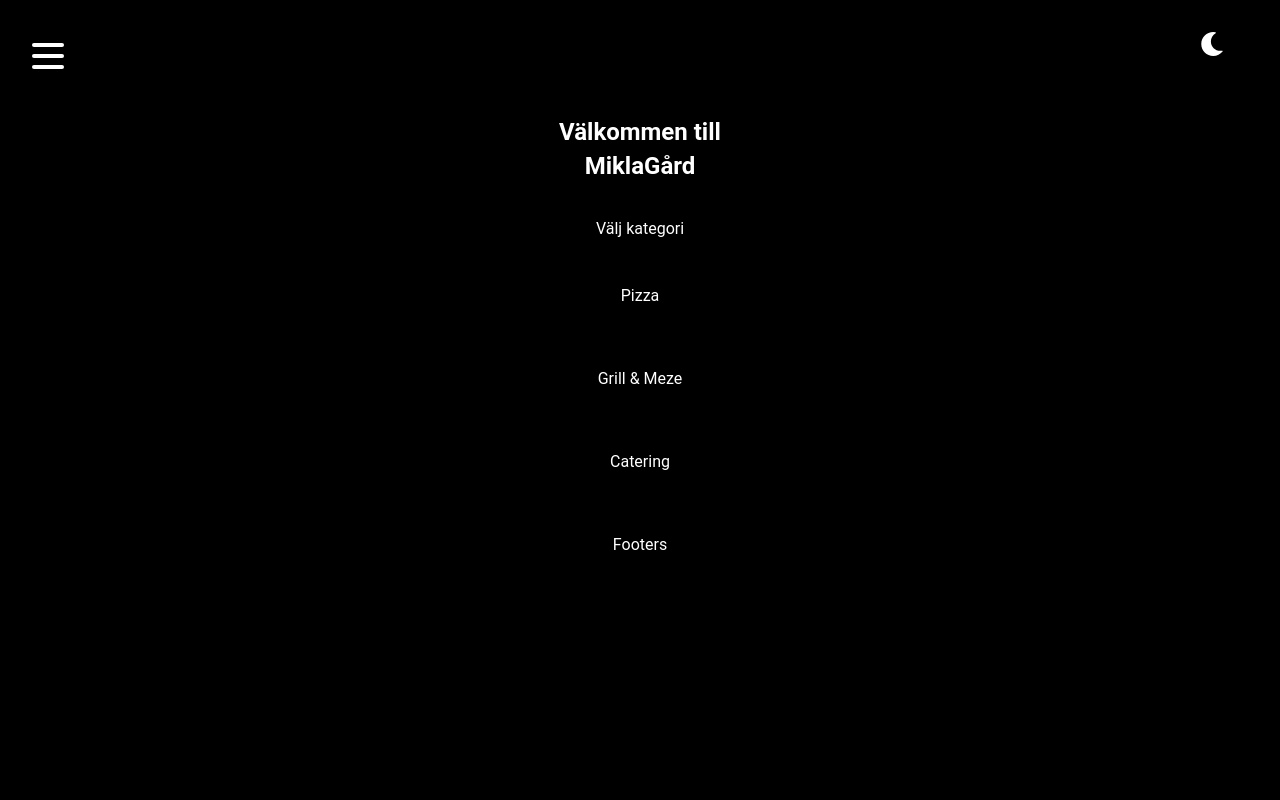
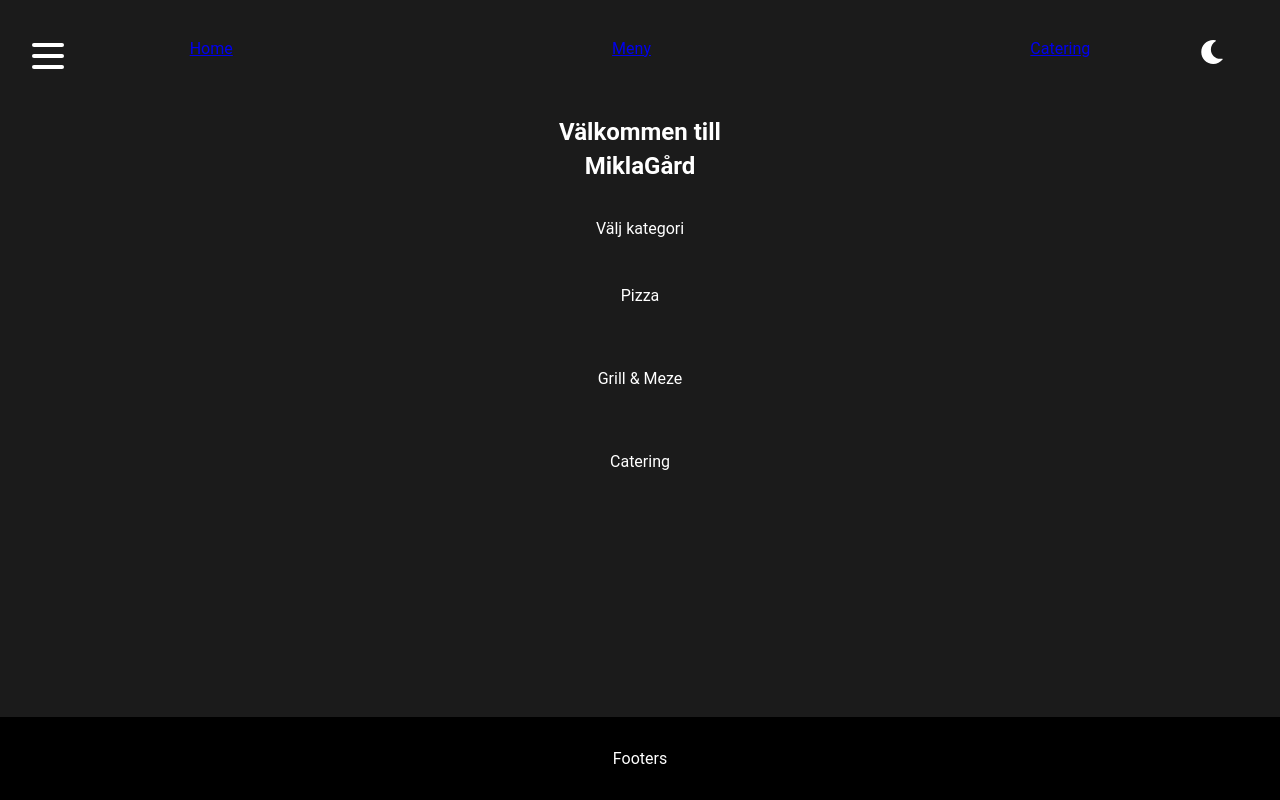
Before and after one commit to ozgurcoban/mikla, a React (Create React App) app: page / in a window 1280 px wide. Built offline with nearby package versions, Linux system fonts and the light colour scheme.

Commit message:
footer implemented

```diff
--- a/public/index.html
+++ b/public/index.html
@@ -24,7 +24,7 @@
       work correctly both with client-side routing and a non-root public URL.
       Learn how to configure a non-root public URL by running `npm run build`.
     -->
-    <title>React App</title>
+    <title>Mikla</title>
   </head>
   <body>
     <noscript>You need to enable JavaScript to run this app.</noscript>
--- a/src/App.js
+++ b/src/App.js
@@ -1,35 +1,36 @@
-import { useState } from 'react';
 import { BrowserRouter, Routes, Route } from 'react-router-dom';
 // styles
 import { ThemeProvider } from 'styled-components';
 import { GlobalStyles, lightTheme, darkTheme } from './styles/global';
 // components
 import Home from './pages/Home';
-import Navbar from './components/Navbar';
+
 import { useDarkMode } from './hooks/useDarkMode.js';
 import { Toggle } from './components/Toggle';
 import { Footer } from './components/Footer';
 import { Menu } from './pages/MenuPage';
 import { Catering } from './pages/CateringPage';
+import { Error } from './pages/Error';
 
 function App() {
   const [theme, toggleTheme] = useDarkMode();
   const themeMode = theme === 'light' ? lightTheme : darkTheme;
   return (
+    <div id='container'>
       <BrowserRouter>
         <ThemeProvider theme={themeMode}>
+          <GlobalStyles />
+          <Toggle theme={theme} toggleTheme={toggleTheme} />
           <Routes>
-          <Route path='/' element={Home} />
-          <Route path='menu' element={Menu} />
-          <Route path='catering' element={Catering} />
+            <Route path='/' element={<Home />}>
+              <Route path='menu' element={<Menu />} />
+              <Route path='catering' element={<Catering />} />
+              <Route path='*' element={<Error />} />
+            </Route>
           </Routes>
-        <GlobalStyles />
-        <Navbar />
-        <Toggle theme={theme} toggleTheme={toggleTheme} />
-        <Home />
-        <Footer />
         </ThemeProvider>
       </BrowserRouter>
+    </div>
   );
 }
 
--- a/src/components/Footer.js
+++ b/src/components/Footer.js
@@ -6,12 +6,11 @@ export const Footer = () => {
 
 const FooterStyled = styled.footer`
   background: black;
-
-  bottom: '0';
   width: 100%;
   color: white;
   padding: 2rem;
   display: grid;
-
+  bottom: 0;
+  position: absolute;
   place-items: center;
 `;
--- a/src/components/LinkBoxContainer.js
+++ b/src/components/LinkCardContainer.js
@@ -1,7 +1,7 @@
 import React from 'react';
 import styled from 'styled-components';
 
-export const LinkBoxContainer = () => {
+export const LinkCardContainer = () => {
   return (
     <Section>
       <h1>
--- a/src/components/Navbar.js
+++ b/src/components/Navbar.js
@@ -1,5 +1,8 @@
 import { useState, useContext } from 'react';
 import styled from 'styled-components';
+import { Link } from 'react-router-dom';
+
+// components
 import Burger from './Burger/Burger';
 import SideMenu from './SideMenu/SideMenu';
 // import { Toggle } from './Toggle';
@@ -9,11 +12,15 @@ const Navbar = () => {
   // hamburger menu
   const [open, setOpen] = useState(false);
   // const [theme, toggleTheme] = useDarkMode();
+  // console.log(toggleTheme);
 
   return (
     <Nav>
       <Burger open={open} setOpen={setOpen} />
       {/* <Toggle theme={theme} toggleTheme={toggleTheme} /> */}
+      <Link to='/'>Home</Link>
+      <Link to='menu'>Meny</Link>
+      <Link to='catering'>Catering</Link>
       <SideMenu open={open} setOpen={setOpen} />
     </Nav>
   );
--- a/src/components/SideMenu/SideMenu.js
+++ b/src/components/SideMenu/SideMenu.js
@@ -43,7 +43,7 @@ const StyledMenu = styled.nav`
   flex-direction: column;
   justify-content: center;
   align-items: center;
-  background: ${({ theme }) => theme.sideMenu};
+  background: ${({ theme }) => theme.sideMenuBackGround};
   height: 100vh;
   width: 100%;
   text-align: left;
@@ -51,6 +51,7 @@ const StyledMenu = styled.nav`
   position: absolute;
   top: 0;
   left: 0;
+  z-index: 1;
   transition: transform 0.3s ease-in-out;
   transform: translateX(-100%);
   overflow: hidden;
--- a/src/components/Toggle.js
+++ b/src/components/Toggle.js
@@ -1,13 +1,28 @@
 import React from 'react';
 import { FiSun, FaRegMoon } from 'react-icons/fi';
 import { FaMoon } from 'react-icons/fa';
+import styled from 'styled-components';
 
 export const Toggle = ({ theme, toggleTheme }) => {
-  // console.log(theme);
   // console.log(toggleTheme);
   return (
-    <button className='btn-primary' onClick={toggleTheme}>
+    <Button onClick={toggleTheme}>
       {theme === 'light' ? <FiSun /> : <FaMoon />}
-    </button>
+    </Button>
   );
 };
+
+const Button = styled.button`
+  background: transparent;
+  color: ${({ theme }) => theme.text};
+  padding: 0.5rem 1.5rem;
+  font-size: 1.5rem;
+  border-radius: 1rem;
+  cursor: pointer;
+  outline: none;
+  border: none;
+  transition: all 0.5s linear;
+  position: absolute;
+  top: 2rem;
+  right: 2rem;
+`;
--- /dev/null
+++ b/src/pages/Error.js
@@ -0,0 +1,11 @@
+import { Link } from 'react-router-dom';
+
+export const Error = () => {
+  return (
+    <section>
+      <h1>404</h1>
+      <p>page not found</p>
+      <Link to='/'>Home</Link>
+    </section>
+  );
+};
--- a/src/pages/Home.js
+++ b/src/pages/Home.js
@@ -1,19 +1,25 @@
 import styled from 'styled-components';
-import { LinkBoxContainer } from '../components/LinkBoxContainer';
+import { Outlet } from 'react-router-dom';
 
 // components
 import CountdownTimer from '../components/CountdownTimer/CountdownTimer';
 import CountdownTimer2 from '../components/CountdownTimer/CountdownTimer2';
+import { LinkCardContainer } from '../components/LinkCardContainer';
+import Navbar from '../components/Navbar';
+import { Footer } from '../components/Footer';
 
 const Home = () => {
   //countdown timer
-  const THREE_DAYS_IN_MS = 5 * 24 * 60 * 60 * 1000;
-  const NOW_IN_MS = new Date().getTime();
-  const dateTimeAfterThreeDays = NOW_IN_MS + THREE_DAYS_IN_MS;
+  // const THREE_DAYS_IN_MS = 5 * 24 * 60 * 60 * 1000;
+  // const NOW_IN_MS = new Date().getTime();
+  // const dateTimeAfterThreeDays = NOW_IN_MS + THREE_DAYS_IN_MS;
 
   return (
     <div>
-      <LinkBoxContainer />
+      <Navbar />
+      <LinkCardContainer />
+      <Outlet />
+      <Footer />
     </div>
 
     /* <CountdownTimer targetDate={dateTimeAfterThreeDays} />
--- a/src/styles/global.js
+++ b/src/styles/global.js
@@ -8,6 +8,7 @@ export const GlobalStyles = createGlobalStyle`
   *, *::after, *::before {
     box-sizing: border-box;
   }
+
   body {
     background: ${({ theme }) => theme.body};
     color: ${({ theme }) => theme.text};
@@ -15,20 +16,12 @@ export const GlobalStyles = createGlobalStyle`
     transition: all .5s linear;
   }
 
-  .btn-primary {
-    background: transparent;
-    color: ${({ theme }) => theme.text};
-    padding: 0.5rem 1.5rem;
-    font-size: 1.5rem;
-    border-radius: 1rem;
-    cursor: pointer;
-    outline: none;
-    border: none;
-    transition: all .5s linear;
-    position: absolute;
-    top: 1.5rem;
-    right: 2rem
+  #container {
+    display: flex;
+    flex-direction: column;
+    height: 100vh;
   }
+
 
     /* align-items: center;
     background: ${({ theme }) => theme.primaryLight};
@@ -43,15 +36,16 @@ export const GlobalStyles = createGlobalStyle`
   `;
 
 export const lightTheme = {
-  body: '#fff',
+  body: 'linear-gradient(0deg, rgba(148,156,229,1) 25%, rgba(241,178,182,1) 100%)',
   text: '#121212',
   primary: '#6200ee',
-  sideMenu: 'red',
+  sideMenuBackGround:
+    'linear-gradient(0deg, rgba(237,239,255,1) 33%, rgba(255,210,213,1) 100%)',
 };
 
 export const darkTheme = {
-  body: 'black',
+  body: '#1b1b1b',
   text: '#fff',
   primary: '#bb86fc',
-  sideMenu: 'orange',
+  sideMenuBackGround: 'rgb(42, 43, 46)',
 };
```
Lines whose indentation alone changed are shown as unchanged.
